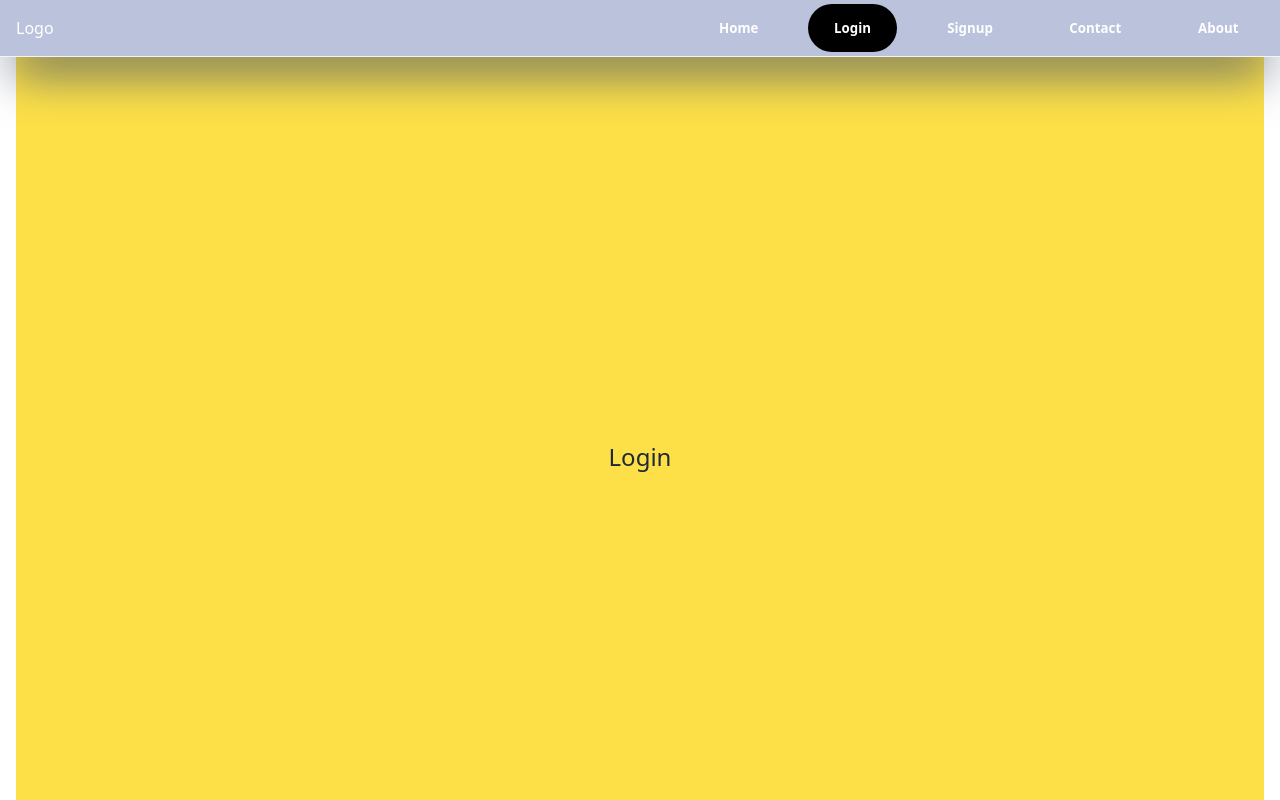
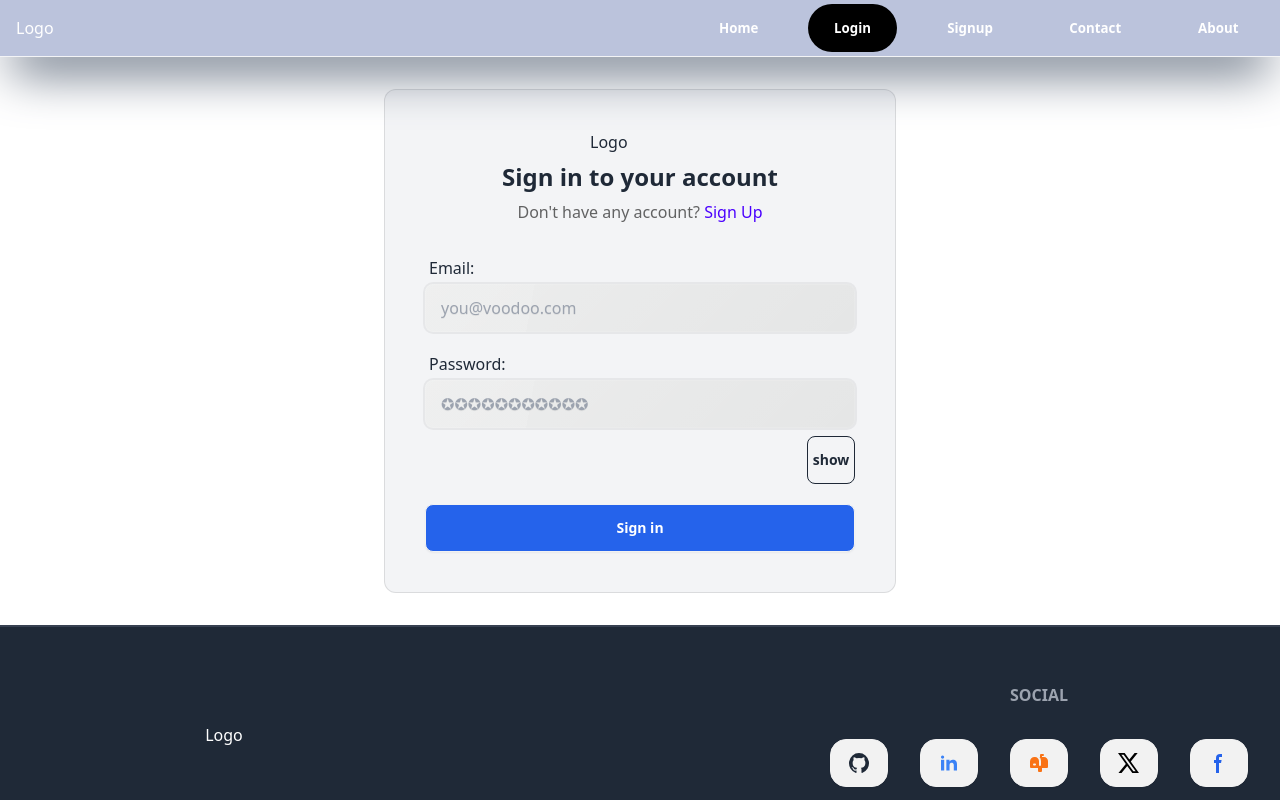
Before and after one commit to TBS96/neuroAI-client, a React (Vite) app: page /login in a window 1280 px wide. Shown: the top 800 px of the page. Built offline with nearby package versions, Linux system fonts and the light colour scheme.

Commit message:
create component Login
wrap it in index.js

wrap it in page Login

Signed-off-by: TBS96 <9tbs6@proton.me>

```diff
--- /dev/null
+++ b/src/components/Login.jsx
@@ -0,0 +1,74 @@
+import React, { useState } from 'react'
+import { useForm } from 'react-hook-form';
+import { Link, useNavigate } from 'react-router-dom'
+import { Button, Input } from './index'
+
+function Login () {
+
+    const navigate = useNavigate();
+
+    const { register, handleSubmit } = useForm();
+
+    const [error, setError] = useState('');
+
+    const [data, setData] = useState('');
+
+    const [showPass, setShowPass] = useState(false);
+
+    const login = () => {};
+
+    return (
+        <div className='flex items-center justify-center w-full my-8 px-4 sm:px-0'>
+            <div className={`mx-auto w-full max-w-lg bg-gray-100 rounded-xl p-10 border border-black/10`}>
+                <div className='mb-2 flex justify-center'>
+                    <span className='inline-block w-full max-w-[100px]'>
+                        Logo
+                    </span>
+                </div>
+                <h2 className='text-center text-2xl font-bold leading-tight'>Sign in to your account</h2>
+                <p className='mt-2 text-center text-base text-black/60'>
+                    Don&apos;t have any account?&nbsp;
+                    <Link to='/signup' className='font-medium text-primary transition-all duration-200 hover:underline'>
+                        Sign Up
+                    </Link>
+                </p>
+                {error &&
+                    <p className='text-red-600 mt-8 text-center bg-error-content animate-pulse'>{error}</p>
+                }
+                <form onSubmit={handleSubmit(login)} className='mt-8 form-control'>
+                    <div className='space-y-5'>
+                        <Input
+                            label='Email: '
+                            placeholder='you@voodoo.com'
+                            type='email'
+                            {...register('email', {
+                                required: true,
+                                validate: {
+                                    matchPattern: (value) => /^([\w\.\-_]+)?\w+@[\w-_]+(\.\w+){1,}$/.test(value) || 'Email address must be a valid address',
+                                }
+                            })}
+                        />
+                        {error &&
+                            <p className='text-red-600 mt-8 text-center animate-pulse bg-red-100'>{data.email} doesn't exist in our database. Please Sign Up!</p>
+                        }
+                        <div className='flex items-end sm:flex-col gap-2'>
+                            <Input
+                                label='Password: '
+                                placeholder='✪✪✪✪✪✪✪✪✪✪✪'
+                                type={showPass ? 'text' : 'password'}
+                                {...register('password', {
+                                    required: true,
+                                })}
+                            />
+                            <input type='checkbox' className='hidden' id='show' onChange={() => setShowPass(!showPass)} />
+                            <label htmlFor="show" className='btn btn-square btn-outline'>{showPass ? 'hide' : 'show'}</label>
+                        </div>
+                        <Button type='submit' className='w-full hover:bg-green-500'>Sign in</Button>
+                    </div>
+                </form>
+            </div>
+        </div>
+    )
+}
+
+export default Login
--- a/src/components/index.js
+++ b/src/components/index.js
@@ -3,6 +3,7 @@ import Header from "./Header/Header";
 import Container from "./container/Container";
 import Button from "./Button";
 import Footer from "./Footer/Footer";
+import Login from './Login'
 
 export {
     Input,
@@ -10,4 +11,5 @@ export {
     Container,
     Button,
     Footer,
+    Login
 }
--- a/src/pages/Login.jsx
+++ b/src/pages/Login.jsx
@@ -1,8 +1,11 @@
 import React from 'react'
+import { Login as LoginComponent } from '../components'
 
 function Login() {
     return (
-        <div className='h-screen grid place-content-center text-2xl bg-yellow-300'>Login</div>
+        <div>
+            <LoginComponent />
+        </div>
     )
 }
 
```
